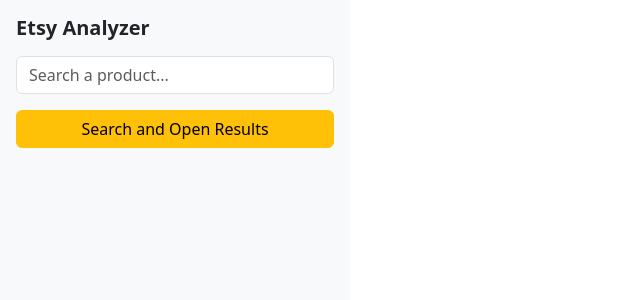
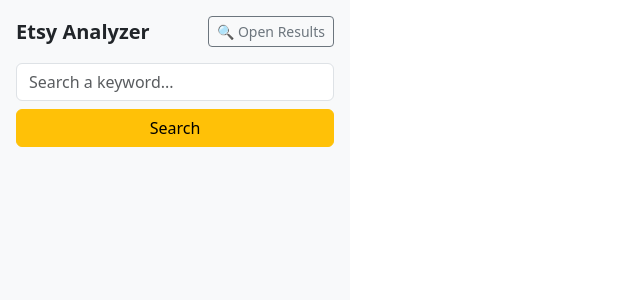
Before and after one commit to frfigueroa-etsy/etsy-analyzer, a React (Vite) app: page / in a window 1280 px wide. Shown: the top 300 px of the page, without its empty margins (0-640 px from the left). Built offline with nearby package versions, Linux system fonts and the light colour scheme.

Commit message:
changing UI

```diff
--- a/src/App.tsx
+++ b/src/App.tsx
@@ -1,29 +1,6 @@
-import { useState } from 'react';
-import { API_URL } from './configs/env';
-
+import SearchBar from './components/SearchBar';
 
 const App = () => {
-  const [keyword, setKeyword] = useState('');
-  const [loading, setLoading] = useState(false);
-
-  const fetchProducts = async () => {
-    if (!keyword) return;
-    setLoading(true);
-
-    try {
-      const response = await fetch(`${API_URL}/etsy/shopListing/search?q=${encodeURIComponent(keyword)}`);
-      const data = await response.json();
-
-      if (typeof chrome !== 'undefined' && chrome.storage?.local) {
-        await chrome.storage.local.set({ products: data.results || [] });
-      }
-    } catch (error) {
-      console.error("Error fetching products:", error);
-    }
-
-    setLoading(false);
-  };
-
   const openResultsTab = () => {
     if (typeof chrome !== 'undefined' && chrome.tabs) {
       chrome.tabs.create({ url: chrome.runtime.getURL('results.html') });
@@ -31,30 +8,14 @@
   };
   return (
     <div className="container p-3" style={{ width: 350, backgroundColor: '#f8f9fa', minHeight: '100vh' }}>
-      <h1 className="h5 fw-bold text-dark mb-3">Etsy Analyzer</h1>
-
-      <div className="mb-3">
-        <input
-          type="text"
-          value={keyword}
-          onChange={(e) => setKeyword(e.target.value)}
-          placeholder="Search a product..."
-          className="form-control"
-        />
+      <div className="d-flex justify-content-between align-items-center mb-3">
+        <h1 className="h5 fw-bold text-dark m-0">Etsy Analyzer</h1>
+        <button onClick={openResultsTab} className="btn btn-sm btn-outline-secondary">
+          🔍 Open Results
+        </button>
       </div>
 
-      <div className="d-flex gap-2 mb-4">
-        <button
-          onClick={async () => {
-            await fetchProducts();
-            openResultsTab();
-          }}
-          disabled={loading}
-          className="btn btn-warning w-100"
-        >
-          {loading ? "Searching..." : "Search and Open Results"}
-        </button>
-      </div>
+      <SearchBar onSearch={openResultsTab} />
     </div>
   );
 };
--- /dev/null
+++ b/src/components/SearchBar.tsx
@@ -0,0 +1,59 @@
+import { useEffect, useState } from 'react';
+import { API_URL } from '../configs/env';
+
+const SearchBar = ({ onSearch }: { onSearch: () => void }) => {
+  const [keyword, setKeyword] = useState('');
+  const [loading, setLoading] = useState(false);
+
+  useEffect(() => {
+    if (typeof chrome !== 'undefined' && chrome.storage?.local) {
+      chrome.storage.local.get(['keyword'], (result) => {
+        if (result.keyword) setKeyword(result.keyword);
+      });
+    }
+  }, []);
+
+  const fetchProducts = async () => {
+    if (!keyword) return;
+    setLoading(true);
+
+    try {
+      const response = await fetch(`${API_URL}/etsy/shopListing/search?q=${encodeURIComponent(keyword)}`);
+      const data = await response.json();
+      if (typeof chrome !== 'undefined' && chrome.storage?.local) {
+        await chrome.storage.local.set({ products: data.results || [], keyword });
+      }
+      onSearch();
+    } catch (error) {
+      console.error("Error fetching products:", error);
+    }
+
+    setLoading(false);
+  };
+
+  const handleKeyDown = (e: React.KeyboardEvent<HTMLInputElement>) => {
+    if (e.key === 'Enter') fetchProducts();
+  };
+
+  return (
+    <div className="mb-3">
+      <input
+        type="text"
+        value={keyword}
+        onChange={(e) => setKeyword(e.target.value)}
+        onKeyDown={handleKeyDown}
+        placeholder="Search a keyword..."
+        className="form-control mb-2"
+      />
+      <button
+        onClick={fetchProducts}
+        disabled={loading}
+        className="btn btn-warning w-100"
+      >
+        {loading ? 'Searching...' : 'Search'}
+      </button>
+    </div>
+  );
+};
+
+export default SearchBar;
--- a/src/components/ProductList.tsx
+++ b/src/components/tabs/ProductList.tsx
@@ -1,7 +1,7 @@
 import { useState } from 'react';
-import { Product } from '../interfaces';
-import { addProductToBenchmark } from '../utils/benchmark';
-import { API_URL } from '../configs/env';
+import { Product } from '../../interfaces';
+import { addProductToBenchmark } from '../../utils/benchmark';
+import { API_URL } from '../../configs/env';
 
 interface Props {
   products: Product[];
--- a/src/components/ShopInsights.tsx
+++ b/src/components/tabs/ShopInsights.tsx
@@ -1,7 +1,7 @@
 import { useState } from 'react';
-import FinancialAnalysis from './sales/FinancialAnalysis';
-import ProductSalesAnalysis from './sales/ProductSalesAnalysis';
-import StorePerformance from './sales/StorePerformance';
+import FinancialAnalysis from '../sales/FinancialAnalysis';
+import ProductSalesAnalysis from '../sales/ProductSalesAnalysis';
+import StorePerformance from '../sales/StorePerformance';
 
 const ShopInsights = () => {
   const [activeTab, setActiveTab] = useState<'financial' | 'products' | 'store'>('financial');
--- a/src/components/TagAnalysis.tsx
+++ b/src/components/tabs/TagAnalysis.tsx
@@ -1,5 +1,5 @@
 import { useEffect, useState } from 'react';
-import { Product } from '../interfaces';
+import { Product } from '../../interfaces';
 
 const TagAnalysis = () => {
   const [tagFrequencies, setTagFrequencies] = useState<{ text: string; value: number }[]>([]);
--- a/src/components/TredAnalysis.tsx
+++ b/src/components/tabs/TredAnalysis.tsx
@@ -1,7 +1,7 @@
 import { useEffect, useState } from 'react';
 import { BarChart, Bar, XAxis, YAxis, Tooltip, ResponsiveContainer, ScatterChart, Scatter, CartesianGrid, Legend } from 'recharts';
 import { PieChart, Pie, Cell } from 'recharts';
-import { Product } from '../interfaces';
+import { Product } from '../../interfaces';
 
 const TrendAnalysis = () => {
   const [products, setProducts] = useState<Product[]>([]);
--- a/src/index.css
+++ b/src/index.css
@@ -17,8 +17,8 @@
   margin: 0;
   display: flex;
   place-items: center;
-  min-width: 400px;
-  min-height: 600px;
+  min-width: 200px;
+  min-height: 200px;
 }
 
 .react-wordcloud {
```
Also changed, not shown: src/components/tabs/BenchmarkQueue.tsx (renamed from src/components/BenchmarkQueue.tsx, +23 -5 lines), src/pages/results.tsx (+20 -30 lines), public/manifest.json, 1 other file (tests, documents, lock files or other folders).
